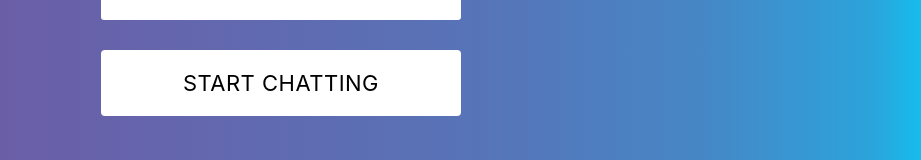
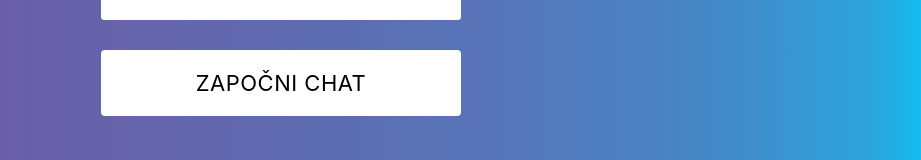
Before and after one commit to NikolaCvitas/chat-app, a React (Create React App) app: page / in a window 1280 px wide. Shown: the part 456-616 px from the top of the page, without its empty margins (359-1280 px from the left). Built offline with nearby package versions, Linux system fonts and the light colour scheme.

Commit message:
Login data form storage

```diff
--- a/src/App.js
+++ b/src/App.js
@@ -15,8 +15,8 @@ const App = () =>{
         <ChatEngine
         height="100vh"
         projectID="c0a910eb-257b-4334-874a-abca0a0ee254"
-        userName="Nikola"
-        userSecret="123123"
+        userName={localStorage.getItem('username')}
+        userSecret={localStorage.getItem('password')}
         renderChatFeed={ (chatAppProps) =>  <ChatFeed { ...chatAppProps}/>}
         />
     )
--- a/src/components/LoginForm.jsx
+++ b/src/components/LoginForm.jsx
@@ -22,7 +22,7 @@ const Modal = () => {
       window.location.reload();
       setError('');
     } catch (err) {
-      setError('Oops, incorrect credentials.');
+      setError('Ups, krivo ime ili lozinka. ');
     }
   };
 
@@ -35,7 +35,7 @@ const Modal = () => {
           <input type="password" value={password} onChange={(e) => setPassword(e.target.value)} className="input" placeholder="Password" required />
           <div align="center">
             <button type="submit" className="button">
-              <span>Start chatting</span>
+              <span>Započni chat</span>
             </button>
           </div>
         </form>
```
Also changed, not shown: 1 other file (tests, documents, lock files or other folders).
